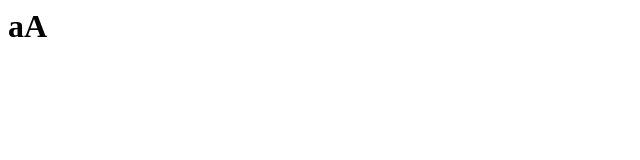
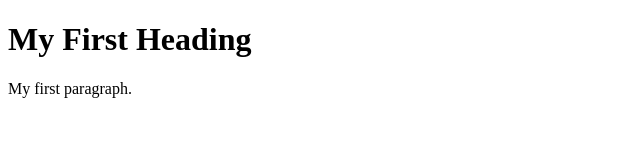
Before and after one commit to ancabalc/html, a plain HTML site: page index.html in a window 1280 px wide. Shown: the whole page, without its empty margins (0-640 px from the left). Drawn offline with Linux system fonts and the light colour scheme.

Commit message:
Update index.html

```diff
--- a/index.html
+++ b/index.html
@@ -1 +1,12 @@
-<h1>aA</h1>
+<!DOCTYPE html>
+<html>
+<head>
+<title>Page Title</title>
+</head>
+<body>
+
+<h1>My First Heading</h1>
+<p>My first paragraph.</p>
+
+</body>
+</html>
```
